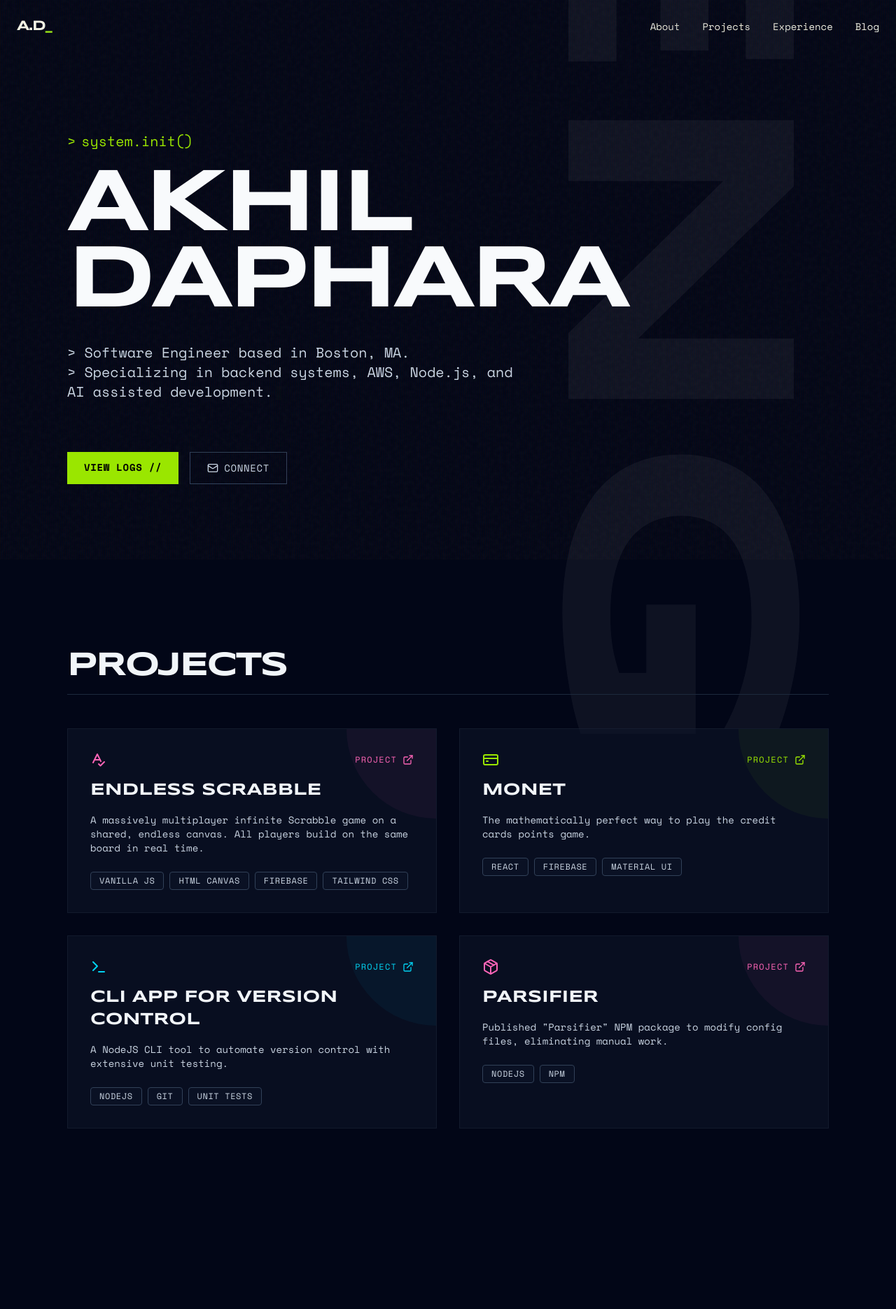
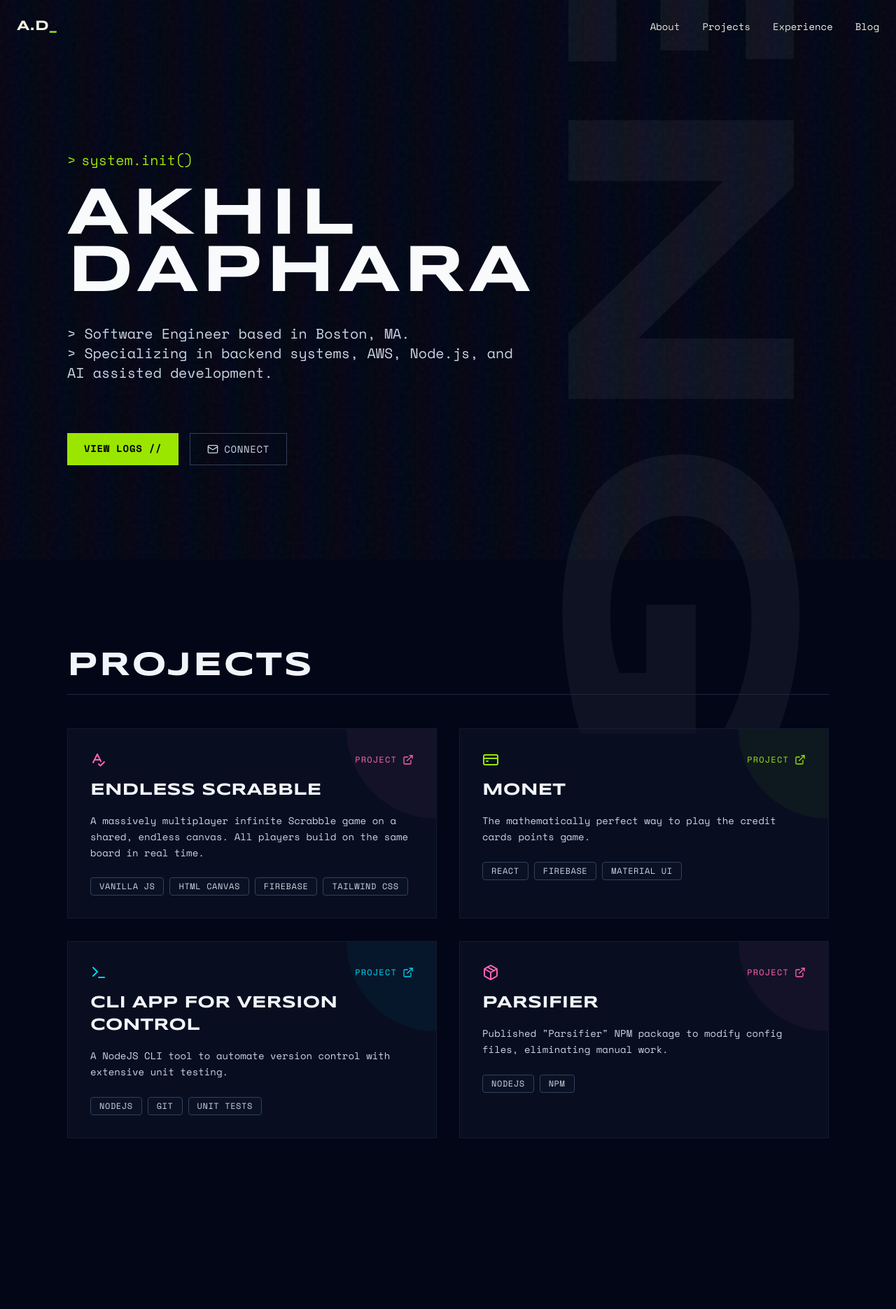
Before and after one commit to akhildaphara/akhildaphara.github.io, a React (Vite) app: page / in a window 1280 px wide. Shown: the top 1871 px of the page at 70% size. Built offline with nearby package versions, Linux system fonts and the light colour scheme.

Commit message:
improve readability

```diff
--- a/src/App.tsx
+++ b/src/App.tsx
@@ -44,7 +44,7 @@ const SectionHeading = ({ children }: SectionHeadingProps) => (
     viewport={{ once: true, margin: "-100px" }}
     className="flex items-baseline gap-4 mb-12 border-b border-slate-800 pb-4"
   >
-    <h2 className="font-sans font-bold text-3xl sm:text-5xl uppercase tracking-tighter text-slate-100">
+    <h2 className="font-sans font-bold text-3xl sm:text-5xl uppercase tracking-wider text-slate-100">
       {children}
     </h2>
   </motion.div>
@@ -77,7 +77,7 @@ export default function App() {
       <div className="noise" />
 
       <nav className="fixed top-0 left-0 w-full p-6 flex justify-between items-center z-50 mix-blend-difference">
-        <a href="#about" className="font-sans font-bold text-xl tracking-tighter uppercase">
+        <a href="#about" className="font-sans font-bold text-xl tracking-wider uppercase">
           A.D<span className="text-lime-400">_</span>
         </a>
         <div className="hidden md:flex gap-8 font-mono text-sm">
@@ -103,7 +103,7 @@ export default function App() {
               <span>system.init()</span>
             </div>
 
-            <h1 className="font-sans font-bold text-5xl md:text-7xl lg:text-8xl xl:text-9xl uppercase tracking-tighter leading-[0.85]">
+            <h1 className="font-sans font-bold text-4xl md:text-6xl lg:text-7xl xl:text-8xl uppercase tracking-wider leading-[0.85]">
               <div className="overflow-hidden">
                 <motion.div
                   initial={{ y: "100%" }}
@@ -176,7 +176,7 @@ export default function App() {
                 <h3 className="font-sans font-bold text-2xl uppercase mb-4 text-slate-100 group-hover:text-pink-400 transition-colors">
                   Endless Scrabble
                 </h3>
-                <p className="font-mono text-slate-300 text-sm mb-6 line-clamp-3">
+                <p className="font-mono text-slate-300 text-sm mb-6 line-clamp-3 leading-relaxed max-w-prose">
                   A massively multiplayer infinite Scrabble game on a shared, endless canvas. All players build on the same board in real time.
                 </p>
                 <div className="flex flex-wrap gap-2">
@@ -202,7 +202,7 @@ export default function App() {
                 <h3 className="font-sans font-bold text-2xl uppercase mb-4 text-slate-100 group-hover:text-lime-400 transition-colors">
                   Monet
                 </h3>
-                <p className="font-mono text-slate-300 text-sm mb-6 line-clamp-3">
+                <p className="font-mono text-slate-300 text-sm mb-6 line-clamp-3 leading-relaxed max-w-prose">
                   The mathematically perfect way to play the credit cards points game.
                 </p>
                 <div className="flex flex-wrap gap-2">
@@ -228,7 +228,7 @@ export default function App() {
                 <h3 className="font-sans font-bold text-2xl uppercase mb-4 text-slate-100 group-hover:text-cyan-400 transition-colors">
                   CLI App for Version Control
                 </h3>
-                <p className="font-mono text-slate-300 text-sm mb-6 line-clamp-3">
+                <p className="font-mono text-slate-300 text-sm mb-6 line-clamp-3 leading-relaxed max-w-prose">
                   A NodeJS CLI tool to automate version control with extensive unit testing.
                 </p>
                 <div className="flex flex-wrap gap-2">
@@ -253,7 +253,7 @@ export default function App() {
                 <h3 className="font-sans font-bold text-2xl uppercase mb-4 text-slate-100 group-hover:text-pink-400 transition-colors">
                   Parsifier
                 </h3>
-                <p className="font-mono text-slate-300 text-sm mb-6 line-clamp-3">
+                <p className="font-mono text-slate-300 text-sm mb-6 line-clamp-3 leading-relaxed max-w-prose">
                   Published "Parsifier" NPM package to modify config files, eliminating manual work.
                 </p>
                 <div className="flex flex-wrap gap-2">
@@ -277,7 +277,7 @@ export default function App() {
               viewport={{ once: true, margin: "-100px" }}
               className="grid grid-cols-1 lg:grid-cols-[1fr_3fr] gap-8 group"
             >
-              <div className="font-mono">
+              <div className="font-mono tabular-nums">
                 <div className="text-lime-400 mb-2">May 2023 — Present</div>
                 <div className="text-slate-400 uppercase tracking-widest text-xs mb-4">Genesys, USA</div>
               </div>
@@ -285,7 +285,7 @@ export default function App() {
                 <h3 className="font-sans font-bold text-3xl uppercase tracking-tight text-white group-hover:text-cyan-400 transition-colors">
                   Software Engineer
                 </h3>
-                <ul className="font-mono text-slate-300 space-y-4 text-sm md:text-base">
+                <ul className="font-mono text-slate-300 space-y-4 text-sm md:text-base leading-relaxed max-w-3xl">
                   <li className="flex gap-4 items-start">
                     <motion.span
                       animate={{ opacity: [0.3, 0.6, 0.3] }}
@@ -336,7 +336,7 @@ export default function App() {
               viewport={{ once: true, margin: "-100px" }}
               className="grid grid-cols-1 lg:grid-cols-[1fr_3fr] gap-8 group"
             >
-              <div className="font-mono">
+              <div className="font-mono tabular-nums">
                 <div className="text-lime-400 mb-2">May 2022 — May 2023</div>
                 <div className="text-slate-400 uppercase tracking-widest text-xs mb-4">Genesys, USA</div>
               </div>
@@ -344,7 +344,7 @@ export default function App() {
                 <h3 className="font-sans font-bold text-3xl uppercase tracking-tight text-white group-hover:text-pink-400 transition-colors">
                   Software Engineer Intern
                 </h3>
-                <ul className="font-mono text-slate-300 space-y-4 text-sm md:text-base">
+                <ul className="font-mono text-slate-300 space-y-4 text-sm md:text-base leading-relaxed max-w-3xl">
                   <li className="flex gap-4 items-start">
                     <motion.span
                       animate={{ opacity: [0.3, 0.6, 0.3] }}
@@ -387,7 +387,7 @@ export default function App() {
               viewport={{ once: true, margin: "-100px" }}
               className="grid grid-cols-1 lg:grid-cols-[1fr_3fr] gap-8 group"
             >
-              <div className="font-mono">
+              <div className="font-mono tabular-nums">
                 <div className="text-lime-400 mb-2">Mar 2021 — Jun 2021</div>
                 <div className="text-slate-400 uppercase tracking-widest text-xs mb-4">Credence Analytics, India</div>
               </div>
@@ -395,7 +395,7 @@ export default function App() {
                 <h3 className="font-sans font-bold text-3xl uppercase tracking-tight text-white group-hover:text-cyan-400 transition-colors">
                   Backend Developer
                 </h3>
-                <ul className="font-mono text-slate-300 space-y-4 text-sm md:text-base">
+                <ul className="font-mono text-slate-300 space-y-4 text-sm md:text-base leading-relaxed max-w-3xl">
                   <li className="flex gap-4 items-start">
                     <motion.span
                       animate={{ opacity: [0.3, 0.6, 0.3] }}
```
